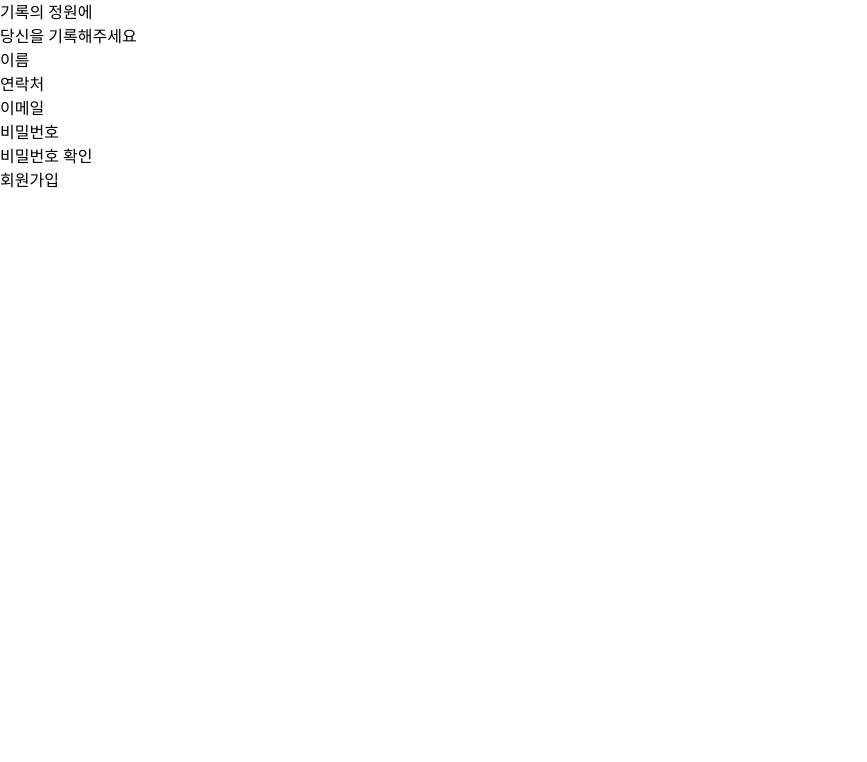
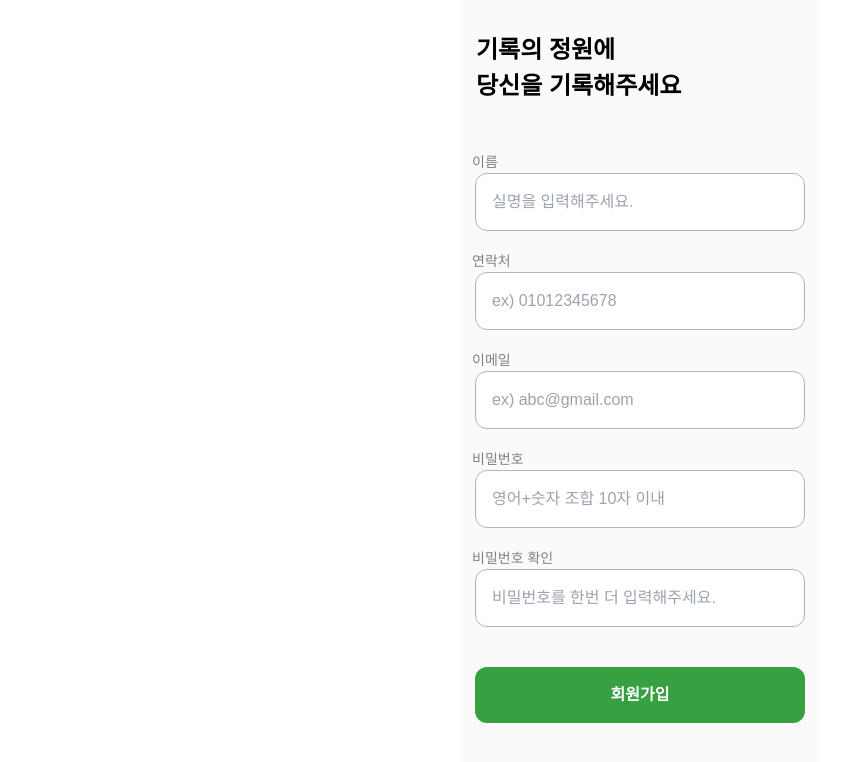
Before and after one commit to kangmin01/Garden-of-Records, a React (Create React App) app: page /signup in a window 1280 px wide. Shown: the top 762 px of the page, without its empty margins (0-867 px from the left). Built offline with nearby package versions, Linux system fonts and the light colour scheme.

Commit message:
feat: Add styles to authentication page

```diff
--- a/package.json
+++ b/package.json
@@ -11,6 +11,7 @@
     "@types/node": "^16.18.97",
     "@types/react-lottie": "^1.2.10",
     "lottie-web": "^5.12.2",
+    "pretendard": "^1.3.9",
     "react": "^18.3.1",
     "react-dom": "^18.3.1",
     "react-hook-form": "^7.51.4",
--- a/src/App.css
+++ b/src/App.css
@@ -3,3 +3,41 @@
 @tailwind utilities;
 
 @import "./css/base/_reset.css";
+
+@import url("https://cdn.jsdelivr.net/gh/orioncactus/pretendard@v1.3.9/dist/web/variable/pretendardvariable-dynamic-subset.min.css");
+
+body {
+  min-width: 320px;
+}
+
+.authenticationPage {
+  @apply bg-neutral-50 max-w-[360px] min-w-80 mx-auto h-screen flex flex-col items-center;
+
+  .authenticationPageTitle {
+    @apply font-bold text-[24px];
+  }
+
+  .authenticationPageForm {
+    @apply w-full min-w-80;
+  }
+
+  .inputContainerDiv {
+    @apply space-y-5 min-w-80;
+  }
+
+  .inputContainer {
+    @apply w-full flex flex-col items-center;
+  }
+
+  .errorText {
+    @apply text-darkRed text-[14px] w-11/12 mt-1;
+  }
+
+  .authenticationButtonDiv {
+    @apply flex flex-col min-w-80 font-bold items-center space-y-4;
+  }
+
+  .authenticationButton {
+    @apply w-11/12 min-w-80 p-4 bg-main text-white rounded-xl;
+  }
+}
--- a/src/App.tsx
+++ b/src/App.tsx
@@ -10,22 +10,21 @@ const App: React.FC = () => {
   useEffect(() => {
     const timer = setTimeout(() => {
       setIsSplashVisible(false);
-    }, 1000);
+    }, 100);
 
     return () => clearTimeout(timer);
   }, []);
 
   return (
-    <>
-      {isSplashVisible && <SplashScreen />}
+    <div>
+      {/* {isSplashVisible && <SplashScreen />} */}
       {!isSplashVisible && (
         <div className="App">
-          <h1 className="bg-red-100 w-[900px]">test</h1>
           <Navbar />
           <Outlet />
         </div>
       )}
-    </>
+    </div>
   );
 };
 
--- a/src/components/Navbar.tsx
+++ b/src/components/Navbar.tsx
@@ -3,11 +3,11 @@ import HamburgerIcon from "./ui/icons/HamburgerIcon";
 
 export default function Navbar() {
   return (
-    <nav>
+    <nav className="bg-blue-300 max-w-[360px] mx-auto">
       <Link to="/">기록의 정원</Link>
       <Link to="/signin">로그인</Link>
       {/* react-burger-menu */}
-      <HamburgerIcon />
+      {/* <HamburgerIcon /> */}
     </nav>
   );
 }
--- /dev/null
+++ b/src/components/ui/Input.tsx
@@ -0,0 +1,27 @@
+import { UseFormRegisterReturn } from "react-hook-form";
+
+type Props = {
+  id: string;
+  type: string;
+  placeholder: string;
+  register: UseFormRegisterReturn;
+  hasError: boolean;
+};
+
+export default function Input({
+  id,
+  type,
+  placeholder,
+  register,
+  hasError,
+}: Props) {
+  return (
+    <input
+      className={`w-11/12 min-w-70 p-4 border-[1.8px] rounded-xl border-gray1 focus:outline-none ${hasError ? "focus:border-darkRed" : "focus:border-main"}`}
+      id={id}
+      type={type}
+      placeholder={placeholder}
+      {...register}
+    />
+  );
+}
--- a/src/pages/Home.tsx
+++ b/src/pages/Home.tsx
@@ -1,3 +1,7 @@
 export default function Home() {
-  return <h1>Home Page😄</h1>;
+  return (
+    <div className="bg-pink-50 max-w-[360px] mx-auto h-screen">
+      <h1>Home Page😄</h1>
+    </div>
+  );
 }
--- a/src/pages/SignIn.tsx
+++ b/src/pages/SignIn.tsx
@@ -1,6 +1,7 @@
 import React from "react";
 import { useForm, SubmitHandler } from "react-hook-form";
 import { Link } from "react-router-dom";
+import Input from "../components/ui/Input";
 
 interface SignInFormType {
   email: string;
@@ -19,33 +20,57 @@ const SignIn: React.FC = () => {
   };
 
   return (
-    <div>
-      <h2>기록의 정원</h2>
-      <form onSubmit={handleSubmit(onSubmit)}>
-        <div>
-          {/* <label htmlFor="email">Email</label> */}
-          <input
+    <div className="authenticationPage py-28">
+      <h2 className="authenticationPageTitle mb-14">기록의 정원</h2>
+      <form
+        onSubmit={handleSubmit(onSubmit)}
+        className="authenticationPageForm"
+      >
+        <div className="inputContainerDiv">
+          <div className="inputContainer">
+            <Input
               id="email"
               type="email"
               placeholder="이메일"
-            {...register("email", { required: "Email is required" })}
+              hasError={!!errors.email}
+              register={register("email", {
+                required: "이메일을 입력해주세요.",
+              })}
             />
-          {errors.email && <p>{errors.email.message}</p>}
+            {errors.email && (
+              <p className="errorText">{errors.email.message}</p>
+            )}
           </div>
-        <div>
-          {/* <label htmlFor="password">Password</label> */}
-          <input
+          <div className="inputContainer">
+            <Input
               id="password"
               type="password"
               placeholder="비밀번호"
-            {...register("password", { required: "Password is required" })}
+              hasError={!!errors.email}
+              register={register("password", {
+                required: "비밀번호를 입력해주세요.",
+              })}
             />
-          {errors.password && <p>{errors.password.message}</p>}
+            {errors.password && (
+              <p className="errorText">{errors.password.message}</p>
+            )}
           </div>
-        <button type="submit">로그인</button>
-        <Link to="/signup">회원가입</Link>
-        <div>
-          <button>로그인 없이 둘러보기</button>
+        </div>
+        <div className="authenticationButtonDiv mt-28">
+          <button type="submit" className="authenticationButton">
+            로그인
+          </button>
+          <Link
+            className="w-11/12 min-w-70 p-4 bg-gray0 text-gray2 rounded-xl text-center"
+            to="/signup"
+          >
+            회원가입
+          </Link>
+        </div>
+        <div className="w-full text-center">
+          <button className="text-p mt-8 text-gray3 underline underline-offset-1">
+            로그인 없이 둘러보기
+          </button>
         </div>
       </form>
     </div>
--- a/src/pages/SignUp.tsx
+++ b/src/pages/SignUp.tsx
@@ -1,5 +1,6 @@
 import React from "react";
 import { useForm, SubmitHandler } from "react-hook-form";
+import Input from "../components/ui/Input";
 
 interface SignUpFormType {
   name: string;
@@ -9,11 +10,52 @@ interface SignUpFormType {
   confirmPassword: string;
 }
 
+const inputFields = [
+  {
+    id: "name",
+    type: "text",
+    name: "이름",
+    placeholder: "실명을 입력해주세요.",
+    validation: { required: "이름을 입력해주세요." },
+  },
+  {
+    id: "contact",
+    type: "number",
+    name: "연락처",
+    placeholder: "ex) 01012345678",
+    validation: { required: "연락처를 입력해주세요." },
+  },
+  {
+    id: "email",
+    type: "email",
+    name: "이메일",
+    placeholder: "ex) abc@gmail.com",
+    validation: { required: "이메일을 입력해주세요." },
+  },
+  {
+    id: "password",
+    type: "password",
+    name: "비밀번호",
+    placeholder: "영어+숫자 조합 10자 이내",
+    validation: { required: "영어+숫자 조합 10자 이내" },
+  },
+  {
+    id: "confirmPassword",
+    type: "password",
+    name: "비밀번호 확인",
+    placeholder: "비밀번호를 한번 더 입력해주세요.",
+    validation: {
+      required: "비밀번호가 일치하지 않습니다.",
+      validate: (value: string, allValues: SignUpFormType) =>
+        value === allValues.password || "Passwords do not match",
+    },
+  },
+];
+
 const SignUp: React.FC = () => {
   const {
     register,
     handleSubmit,
-    watch,
     formState: { errors },
   } = useForm<SignUpFormType>();
   const onSubmit: SubmitHandler<SignUpFormType> = (data) => {
@@ -22,61 +64,43 @@ const SignUp: React.FC = () => {
   };
 
   return (
-    <div>
-      <h2>
+    <div className="authenticationPage py-8">
+      <h2 className="authenticationPageTitle place-self-start ml-4 mb-12">
         기록의 정원에<br></br> 당신을 기록해주세요
       </h2>
-      <form onSubmit={handleSubmit(onSubmit)}>
-        <div>
-          <label htmlFor="name">이름</label>
-          <input
-            id="name"
-            type="name"
-            {...register("name", { required: "Name is required" })}
-          />
-          {errors.email && <p>{errors.email.message}</p>}
+      <form
+        onSubmit={handleSubmit(onSubmit)}
+        className="authenticationPageForm"
+      >
+        <div className="inputContainerDiv">
+          {inputFields.map(({ id, type, name, placeholder, validation }) => (
+            <div key={id} className="inputContainer">
+              <label
+                htmlFor={id}
+                className="place-self-start ml-3 text-gray2 text-p"
+              >
+                {name}
+              </label>
+              <Input
+                id={id}
+                type={type}
+                placeholder={placeholder}
+                hasError={!!errors[id as keyof SignUpFormType]}
+                register={register(id as keyof SignUpFormType, validation)}
+              />
+              {errors[id as keyof SignUpFormType] && (
+                <p className="errorText">
+                  {errors[id as keyof SignUpFormType]?.message}
+                </p>
+              )}
+            </div>
+          ))}
         </div>
-        <div>
-          <label htmlFor="email">연락처</label>
-          <input
-            id="email"
-            type="email"
-            {...register("email", { required: "Email is required" })}
-          />
-          {errors.email && <p>{errors.email.message}</p>}
+        <div className="authenticationButtonDiv mt-10">
+          <button type="submit" className="authenticationButton">
+            회원가입
+          </button>
         </div>
-        <div>
-          <label htmlFor="contact">이메일</label>
-          <input
-            id="contact"
-            type="contact"
-            {...register("contact", { required: "Contact is required" })}
-          />
-          {errors.email && <p>{errors.email.message}</p>}
-        </div>
-        <div>
-          <label htmlFor="password">비밀번호</label>
-          <input
-            id="password"
-            type="password"
-            {...register("password", { required: "Password is required" })}
-          />
-          {errors.password && <p>{errors.password.message}</p>}
-        </div>
-        <div>
-          <label htmlFor="confirmPassword">비밀번호 확인</label>
-          <input
-            id="confirmPassword"
-            type="password"
-            {...register("confirmPassword", {
-              required: "Confirm Password is required",
-              validate: (value) =>
-                value === watch("password") || "Passwords do not match",
-            })}
-          />
-          {errors.confirmPassword && <p>{errors.confirmPassword.message}</p>}
-        </div>
-        <button type="submit">회원가입</button>
       </form>
     </div>
   );
--- a/tailwind.config.js
+++ b/tailwind.config.js
@@ -1,8 +1,36 @@
 /** @type {import('tailwindcss').Config} */
 module.exports = {
-  content: ["./src/*.{js,jsx,ts,tsx}"],
+  content: [
+    "./src/*.{ts,tsx}",
+    "./src/components/*.{ts,tsx}",
+    "./src/components/ui/*.{ts,tsx}",
+    "./src/pages/*.{ts,tsx}",
+  ],
   theme: {
-    extend: {},
+    fontSize: {
+      h1: ["18px", { fontWeight: "bold" }],
+      h2: ["16px", { fontWeight: "bold" }],
+      h3: ["14px", { fontWeight: "bold" }],
+      p: ["14px", { fontWeight: "500" }],
+      sm: ["12px", { fontWeight: "normal" }],
+    },
+    extend: {
+      fontFamily: {
+        sans: ["Pretendard Variable", "sans-serif"],
+      },
+      colors: {
+        gray0: "#E6E6E6",
+        gray1: "#B3B3B3",
+        gray2: "#808080",
+        gray3: "#4C4C4C",
+        gray4: "#191919",
+        textGray1: "#191919",
+        textGray2: "#B3B3B3",
+        textGray3: "#FFFFFF",
+        main: "#37A041",
+        darkRed: "#EA000E",
+      },
+    },
   },
   plugins: [],
 };
```
Also changed, not shown: src/css/base/_variables.css (deleted), 1 other file (tests, documents, lock files or other folders). Lines whose indentation alone changed are shown as unchanged.
